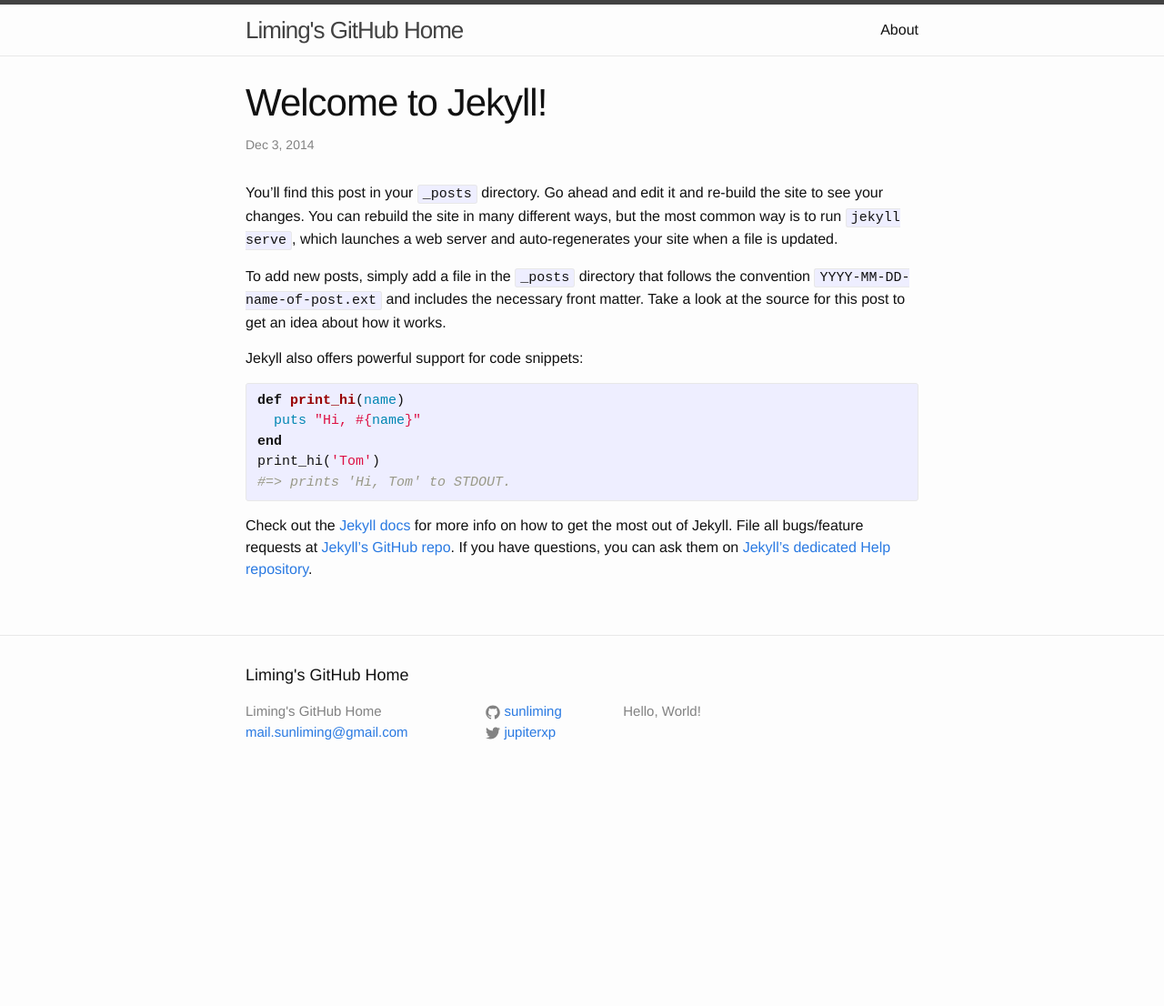
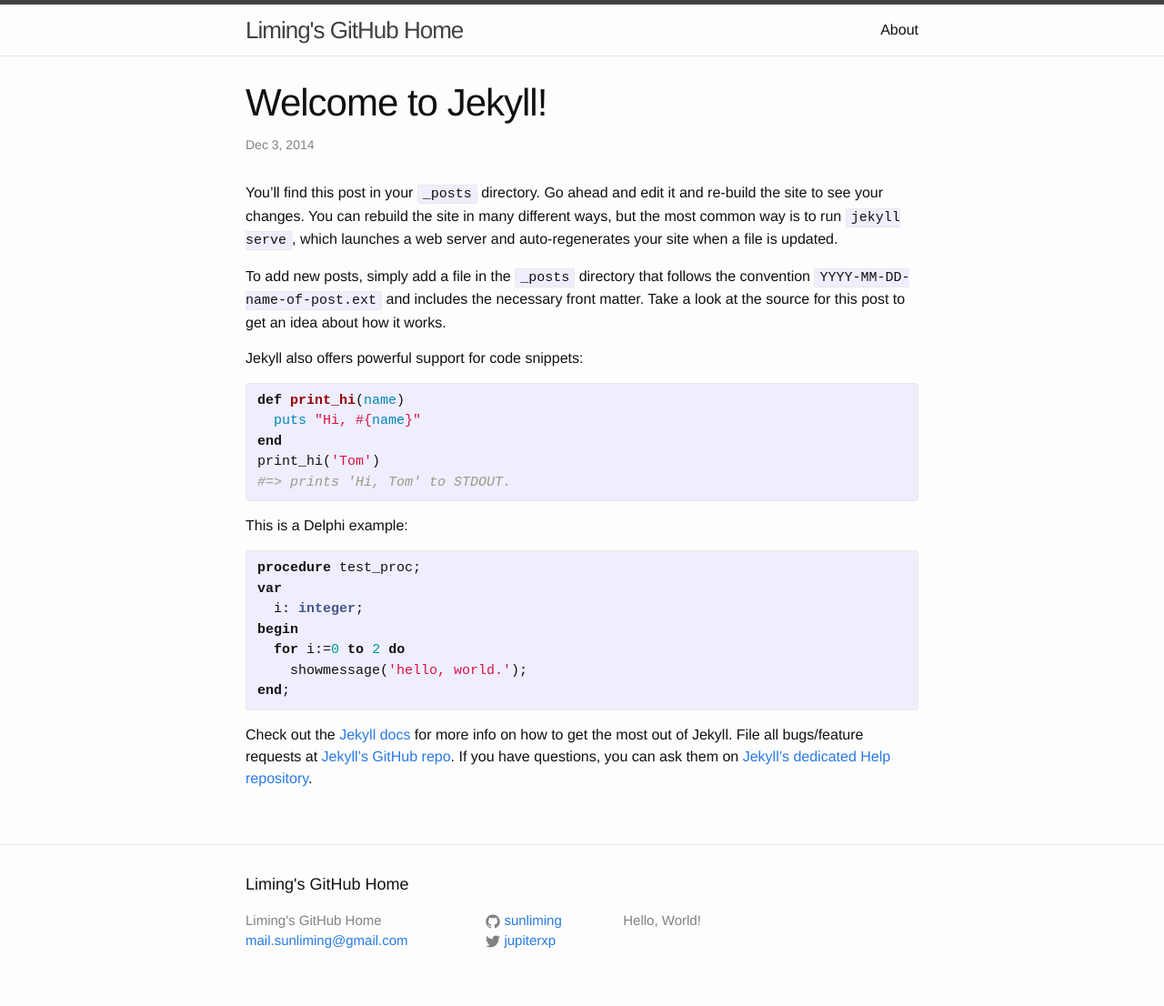
Before and after one commit to sunliming/sunliming.github.io, a Jekyll site: the page built from _posts/2014-12-03-welcome-to-jekyll.markdown, in a window 1280 px wide. Shown: the whole page at 91% size. Built offline with Jekyll 4.4.1, drawn with Linux system fonts in a browser that asks for light colours; before the commit the page ends 900 px from its top, so only the background shows below that.

Commit message:
Test pascal highlight

```diff
--- a/_posts/2014-12-03-welcome-to-jekyll.markdown
+++ b/_posts/2014-12-03-welcome-to-jekyll.markdown
@@ -18,6 +18,18 @@
 #=> prints 'Hi, Tom' to STDOUT.
 {% endhighlight %}
 
+This is a Delphi example:
+
+{% highlight pascal %}
+procedure test_proc;
+var
+  i: integer;
+begin
+  for i:=0 to 2 do
+    showmessage('hello, world.');
+end;
+{% endhighlight %}
+
 Check out the [Jekyll docs][jekyll] for more info on how to get the most out of Jekyll. File all bugs/feature requests at [Jekyll’s GitHub repo][jekyll-gh]. If you have questions, you can ask them on [Jekyll’s dedicated Help repository][jekyll-help].
 
 [jekyll]:      http://jekyllrb.com
```
